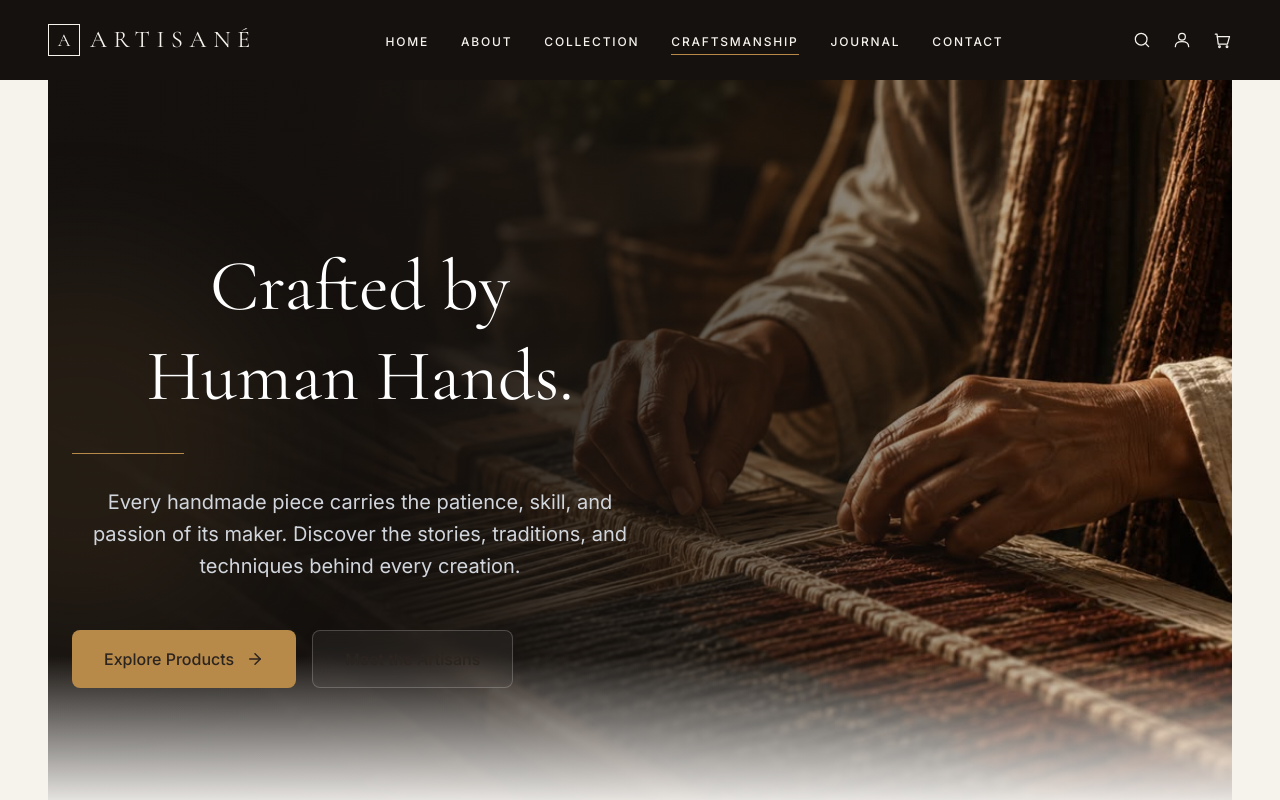
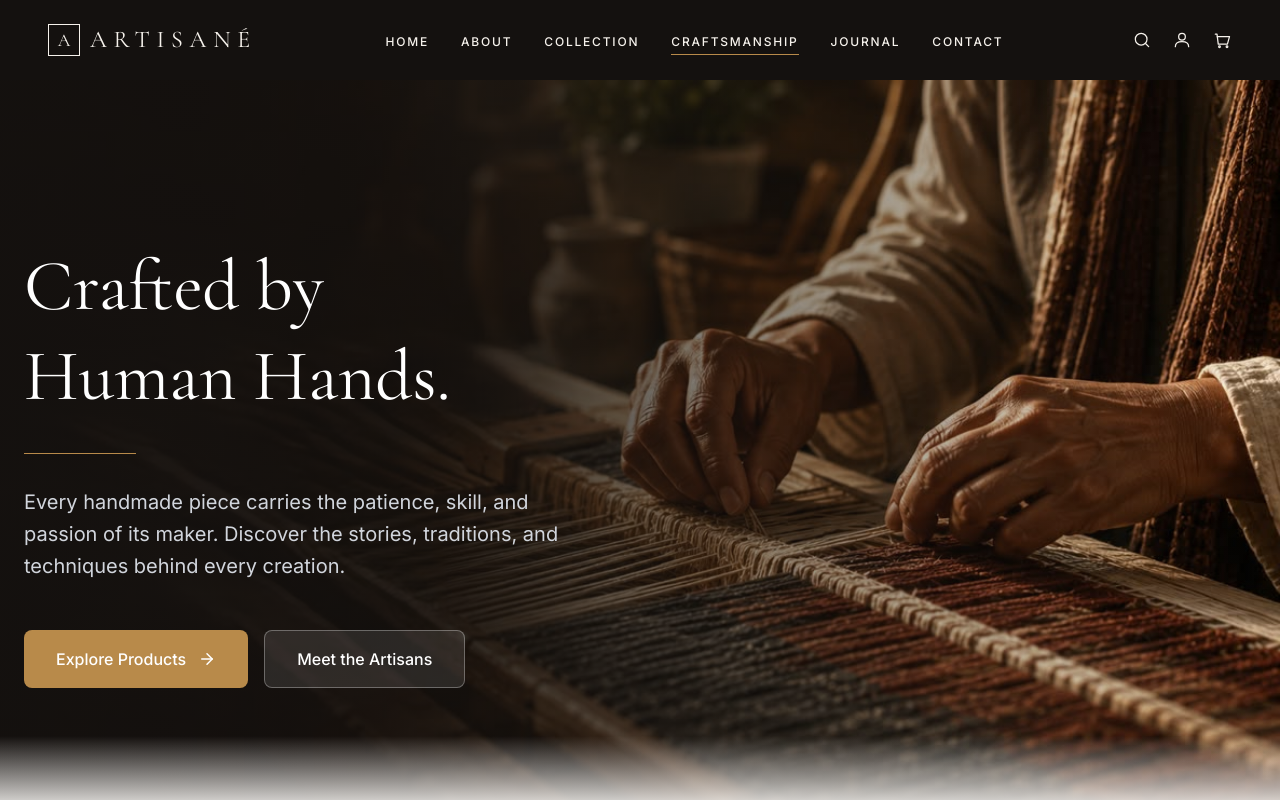
Before and after one commit to KingEmm/Group_2_WDD430_Handcrafted-Haven, a Next.js app: page /craftsmanship in a window 1280 px wide. Shown: the top 800 px of the page. Built offline with nearby package versions, Linux system fonts and the light colour scheme; no server answers; the database is empty.

Commit message:
Fix full-bleed layout, link text-color override, and hero effects

```diff
--- a/src/app/about/page.tsx
+++ b/src/app/about/page.tsx
@@ -1,4 +1,3 @@
-import Container from "@/components/ui/Container";
 import Hero from "@/components/about/AboutHero";
 import Values from "@/components/about/Values";
 import Story from "@/components/about/story";
@@ -8,17 +7,13 @@ import CTA from "@/components/about/CTA";
 
 export default function AboutPage() {
   return (
-    <Container className="py-6 text-center">
+    <>
       <Hero />
       <Values />
       <Story />
       <Impact />
       <MadeWithHeart />
       <CTA />
-    </Container>
+    </>
   );
 }
-
-//     </Container>
-//   );
-// }
--- a/src/app/craftsmanship/page.tsx
+++ b/src/app/craftsmanship/page.tsx
@@ -1,4 +1,3 @@
-import Container from "@/components/ui/Container";
 import CraftHero from "@/components/craftsmanship/CraftHero";
 import Philosophy from "@/components/craftsmanship/Philosophy";
 import Process from "@/components/craftsmanship/Process";
@@ -12,7 +11,7 @@ import "@/styles/swiper.css";
 
 export default function CraftsmanshipPage() {
   return (
-    <Container className="py-0 text-center">
+    <>
       <CraftHero />
       <Philosophy />
       <Process />
@@ -21,6 +20,6 @@ export default function CraftsmanshipPage() {
       <Categories />
       <Testimonials />
       <CTA />
-    </Container>
+    </>
   );
 }
--- a/src/app/globals.css
+++ b/src/app/globals.css
@@ -41,7 +41,12 @@ h4 {
   font-family: var(--font-heading);
 }
 
-a {
-  color: inherit;
-  text-decoration: none;
+/* Layered so Tailwind text-color utilities (e.g. text-white on a Link) win.
+   Unlayered element rules override layered utilities in Tailwind v4, which
+   would otherwise silently force every <a> back to the inherited color. */
+@layer base {
+  a {
+    color: inherit;
+    text-decoration: none;
+  }
 }
--- a/src/components/craftsmanship/CraftHero.tsx
+++ b/src/components/craftsmanship/CraftHero.tsx
@@ -14,11 +14,9 @@ export default function CraftHero() {
         className="object-cover object-right"
       />
 
-      {/* Dark Overlay */}
-      <div className="absolute inset-0 bg-gradient-to-r from-[#14110F]/95 via-[#14110F]/75 to-transparent" />
-
-      {/* Decorative Glow */}
-      <div className="absolute -left-40 top-1/2 h-96 w-96 -translate-y-1/2 rounded-full bg-[#B88A4A]/10 blur-3xl" />
+      {/* Dark Overlay — anchors text legibility on the left without washing
+          out the photo on the right. */}
+      <div className="absolute inset-0 bg-gradient-to-r from-[#14110F]/90 via-[#14110F]/60 to-transparent" />
 
       {/* Content */}
       <div className="relative z-10 mx-auto flex min-h-[92vh] max-w-7xl items-center px-6">
@@ -58,7 +56,7 @@ export default function CraftHero() {
 
             <Link
               href="/artisans"
-              className="inline-flex items-center justify-center rounded-lg border border-white/20 bg-white/5 px-8 py-4 text-base font-medium text-white backdrop-blur-sm transition-all duration-300 hover:border-[#B88A4A] hover:bg-white/10"
+              className="inline-flex items-center justify-center rounded-lg border border-white/30 bg-white/10 px-8 py-4 text-base font-medium text-white transition-all duration-300 hover:border-[#B88A4A] hover:bg-white/20"
             >
               Meet the Artisans
             </Link>
@@ -103,8 +101,8 @@ export default function CraftHero() {
         </div>
       </div>
 
-      {/* Bottom Fade */}
-      <div className="absolute bottom-0 left-0 h-40 w-full bg-gradient-to-t from-[#FCFAF7] to-transparent" />
+      {/* Bottom Fade — subtle blend into the cream section below. */}
+      <div className="absolute bottom-0 left-0 h-20 w-full bg-gradient-to-t from-[#FCFAF7] to-transparent" />
     </section>
   );
 }
```
